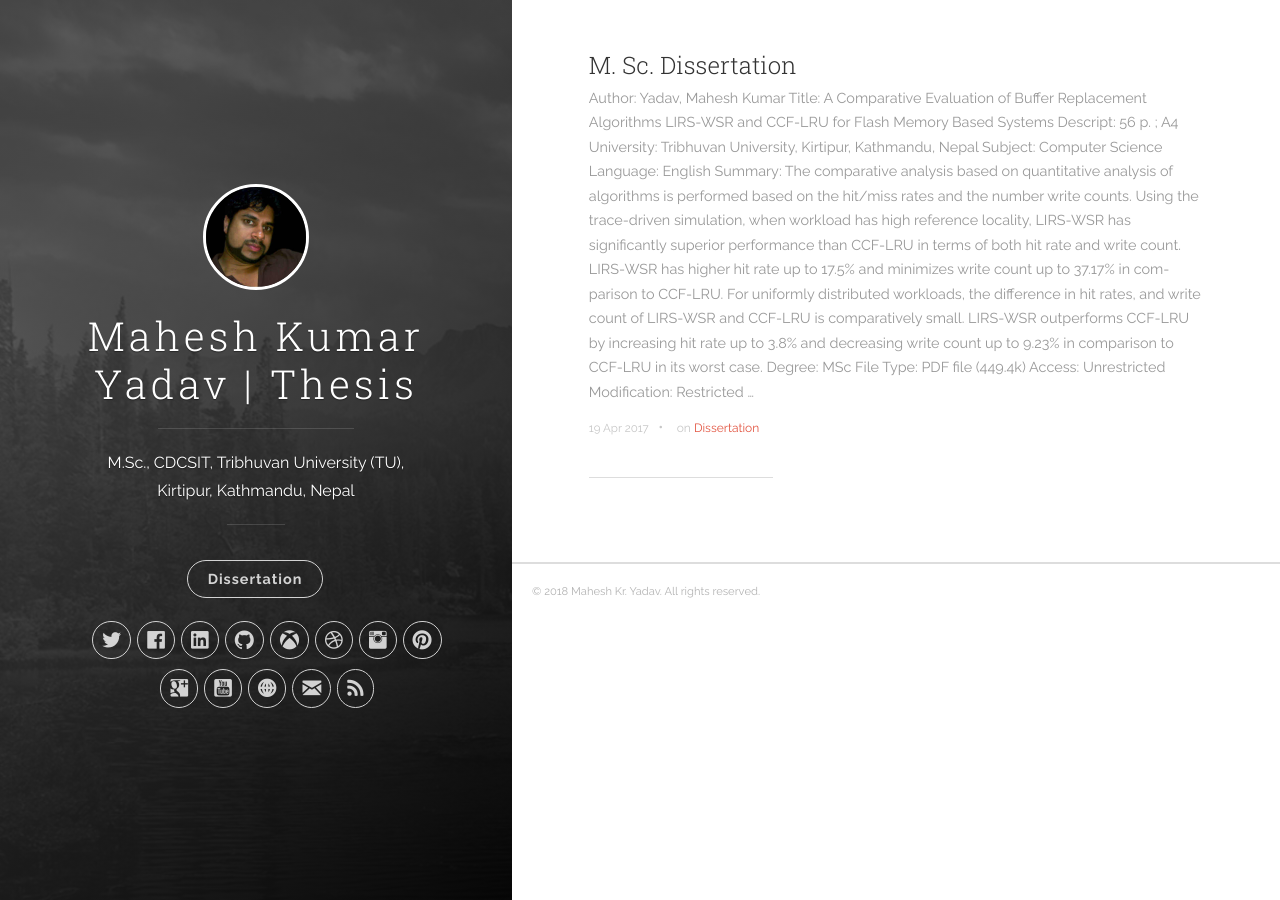
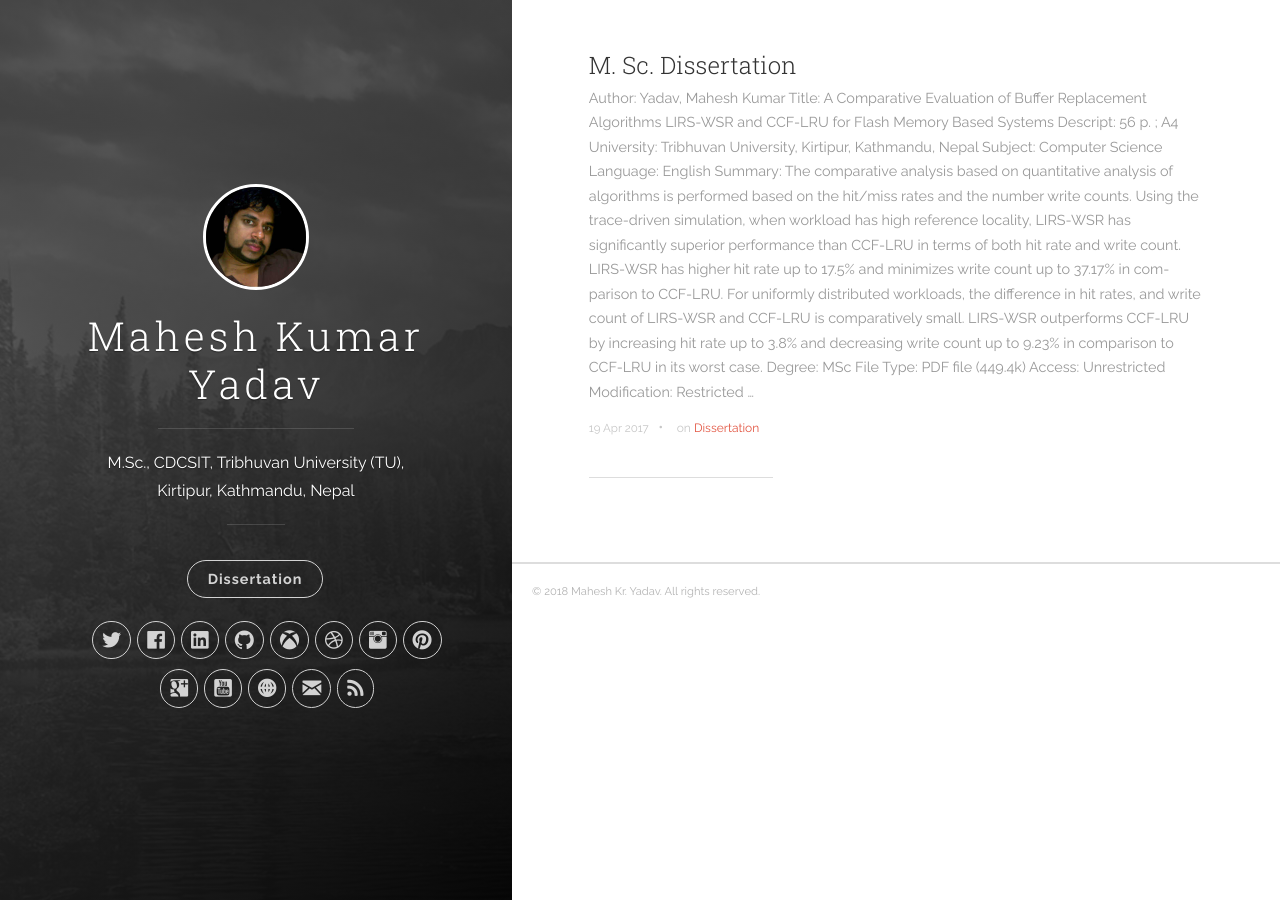
Before and after one commit to ritayadav/dissertation, a Jekyll site: the page built from index.html, in a window 1280 px wide. Built offline with Jekyll 4.4.1, drawn with Linux system fonts in a browser that asks for light colours; nearby versions of some CDN libraries; the list of posts is cut into pages by our own code.

Commit message:
site title updated and removed thesis in title

```diff
--- a/_config.yml
+++ b/_config.yml
@@ -1,5 +1,5 @@
 # Site settings
-title: Mahesh Kumar Yadav | Thesis
+title: Mahesh Kumar Yadav
 description: 'M.Sc., CDCSIT, Tribhuvan University (TU), Kirtipur, Kathmandu, Nepal'
 url: 'http://thesis.maheshyadav.com.np'
 baseurl: '/'
```
